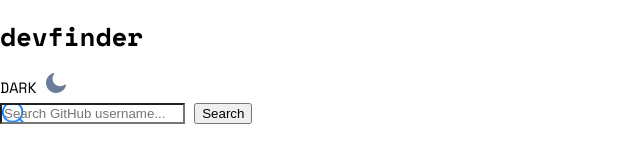
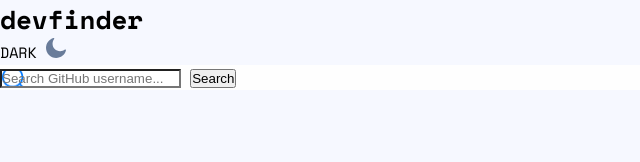
Before and after one commit to AdrienSoriano/GitHub-user-search-app, a plain HTML site: page index.html in a window 1280 px wide. Shown: the whole page, without its empty margins (0-640 px from the left). Drawn offline with nearby package versions, Linux system fonts and the light colour scheme; files whose address does not match are found by name.

Commit message:
[UPDATE]
Modifications fin de journée

```diff
--- a/CSS/style.scss
+++ b/CSS/style.scss
@@ -21,8 +21,10 @@ $h4lineheight: 20px;
 $bodyfontsize: 15px;
 $bodylineheight: 25px;
 
-
-
+*{
+    margin: 0;
+    padding: 0;
+}
 html{
     background-color: $maincolor;
     width: $defaultwidth;
@@ -38,6 +40,7 @@ body{
     font-family: $mainfont;
     font-size: $bodyfontsize;
     line-height: $bodylineheight;
+    background-color: $palewhite;
 }
 h1{
     font-size: $h1fontsize;
@@ -49,3 +52,6 @@ input{
     background-repeat: no-repeat;
     background-position: left;
 }
+div{
+    background-color: $white;
+}
```
Also changed, not shown: CSS/style.css, 1 other file.
